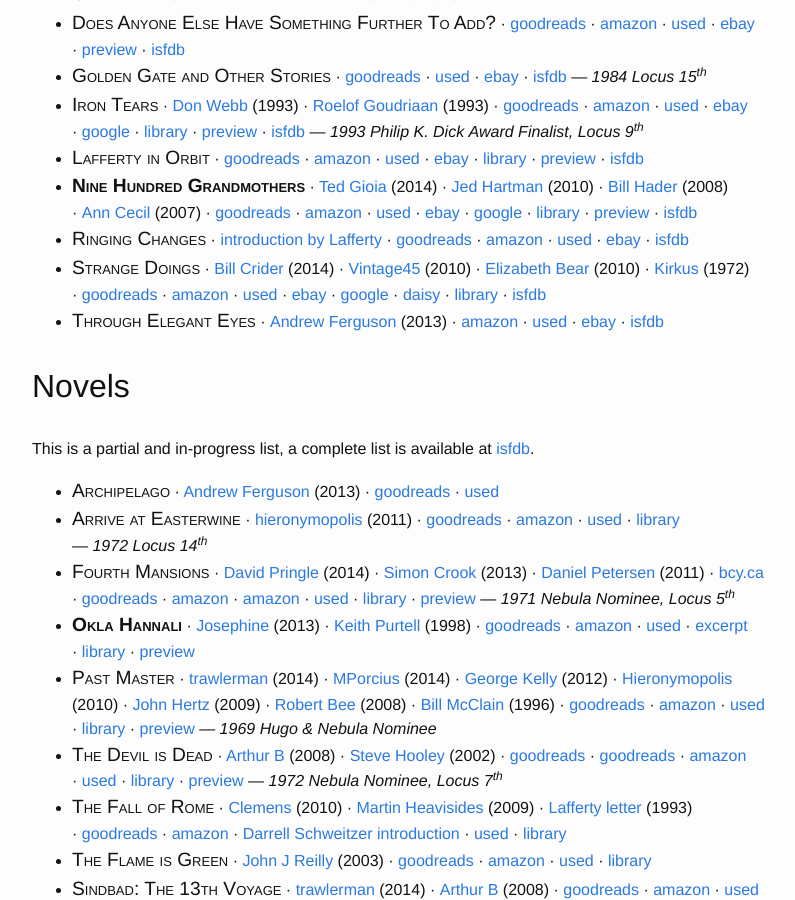
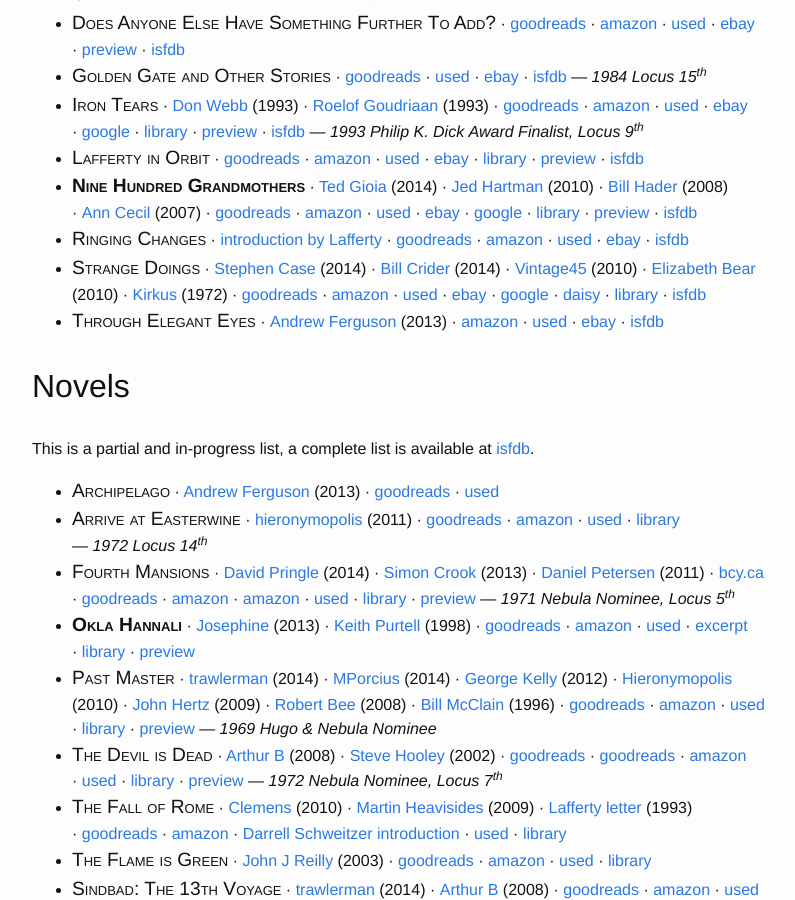
Before and after one commit to ralafferty/ralafferty.github.io, a Jekyll site: the page built from works.md, in a window 1280 px wide and 900 px high, scrolled down 1537 px. Shown: the whole window, without its empty margins (238-1033 px from the left). Built offline with Jekyll 4.4.1, drawn with Linux system fonts in a browser that asks for light colours; nearby versions of some CDN libraries.

Commit message:
add Stephen Case review of Strange Doings

```diff
--- a/works.md
+++ b/works.md
@@ -162,6 +162,7 @@
   &middot;&nbsp;[ebay](http://www.ebay.com/sch/i.html?_from=R40&_nkw=lafferty+"ringing+changes"&_sop=15)
   &middot;&nbsp;[isfdb](http://www.isfdb.org/cgi-bin/pl.cgi?28204)
 * <span class="btitle">Strange Doings</span>
+  &middot;&nbsp;[Stephen Case](http://stephenrcase.wordpress.com/2014/11/18/strange-doings/) (2014)
   &middot;&nbsp;[Bill Crider](http://billcrider.blogspot.com/2014/10/ffb-r-lafferty-strange-doings.html) (2014)
   &middot;&nbsp;[Vintage45](http://vintage45.wordpress.com/2010/09/20/strange-doings-r-a-lafferty/) (2010)
   &middot;&nbsp;[Elizabeth Bear](http://www.sfsignal.com/archives/2010/06/mind_meld_what_single-author_short_fiction_collections_should_be_in_every_fans_library_2/) (2010)
```
